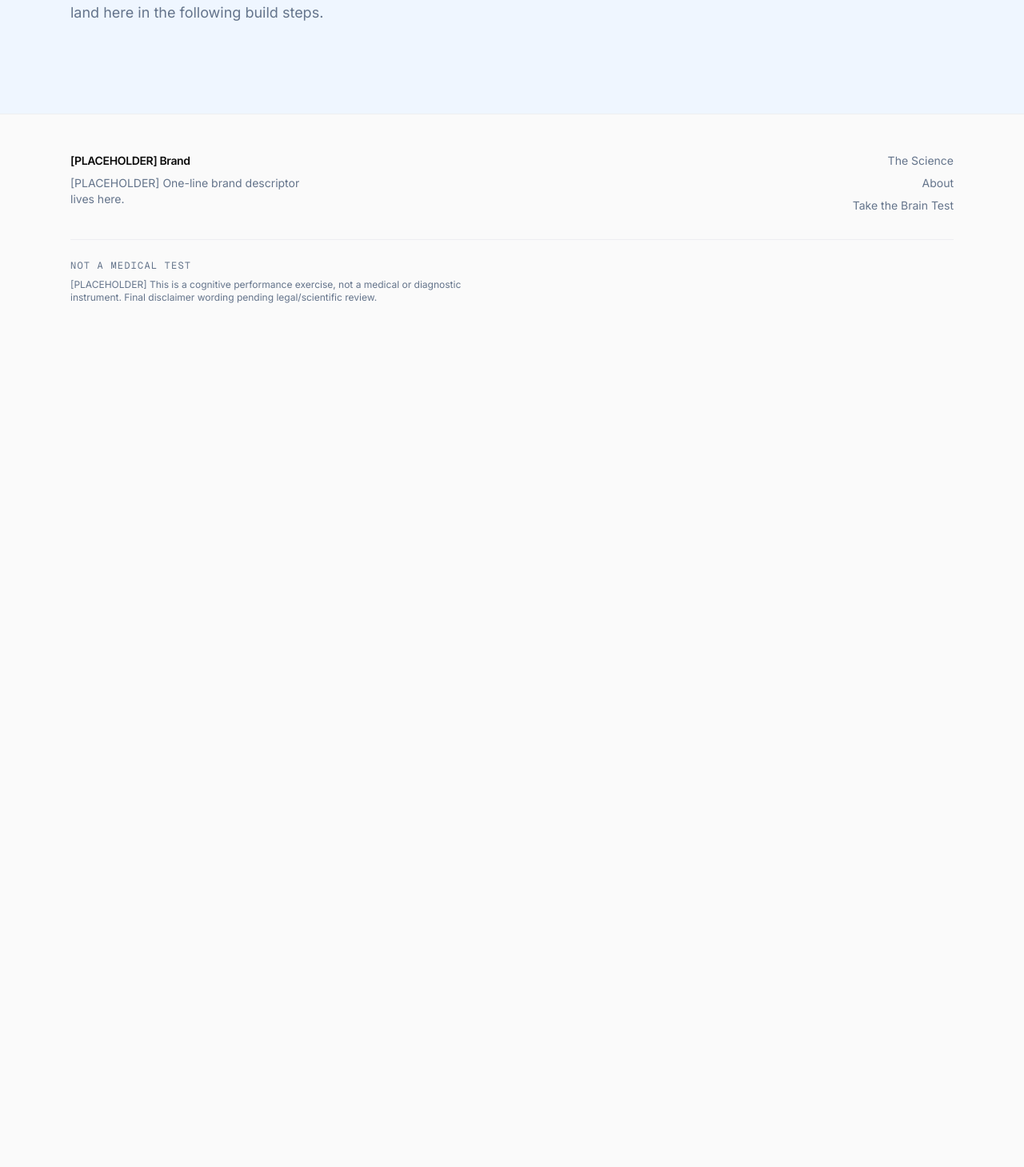
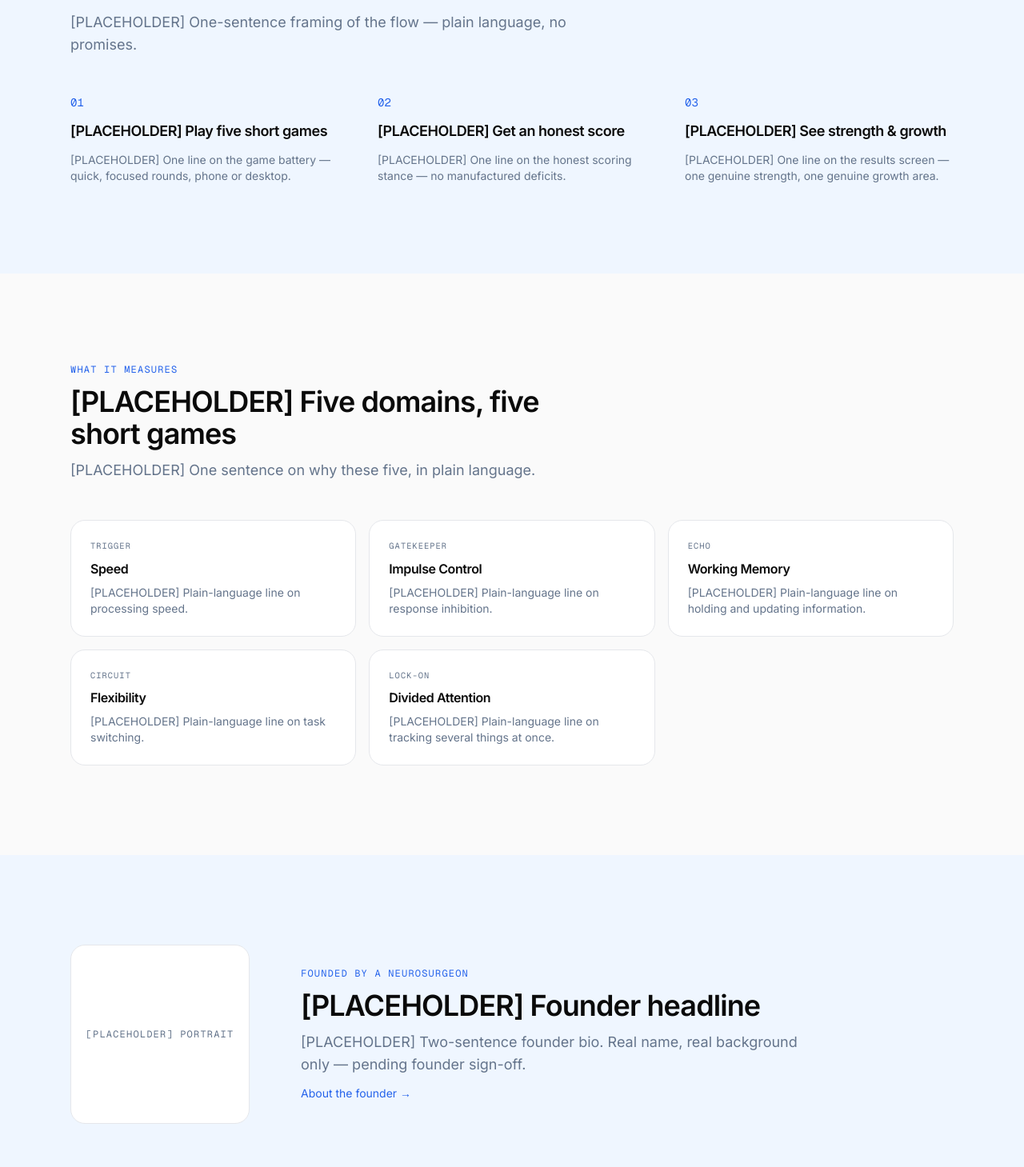
Before and after one commit to raghhavv03/brain-test, a Next.js app: page / in a window 1280 px wide. Shown: the part 971-2430 px from the top of the page at 80% size. Before the commit the page ends 1399 px from the top, so only its background shows below. Built offline with nearby package versions, Linux system fonts and the light colour scheme; no server answers.

Commit message:
Phase 4.2 step 3 completed

```diff
--- a/src/app/page.tsx
+++ b/src/app/page.tsx
@@ -5,6 +5,51 @@ import { HeroVisual } from "@/components/shell/hero/hero-visual";
 import { Section, SectionHeading } from "@/components/shell/section";
 import { SiteFooter } from "@/components/shell/site-footer";
 import { SiteHeader } from "@/components/shell/site-header";
+
+const steps = [
+  {
+    title: "[PLACEHOLDER] Play five short games",
+    body: "[PLACEHOLDER] One line on the game battery — quick, focused rounds, phone or desktop.",
+  },
+  {
+    title: "[PLACEHOLDER] Get an honest score",
+    body: "[PLACEHOLDER] One line on the honest scoring stance — no manufactured deficits.",
+  },
+  {
+    title: "[PLACEHOLDER] See strength & growth",
+    body: "[PLACEHOLDER] One line on the results screen — one genuine strength, one genuine growth area.",
+  },
+];
+
+/* Game and domain names are structurally true (the built battery, §4);
+   descriptions are placeholder copy. */
+const domains = [
+  {
+    game: "Trigger",
+    name: "Speed",
+    body: "[PLACEHOLDER] Plain-language line on processing speed.",
+  },
+  {
+    game: "Gatekeeper",
+    name: "Impulse Control",
+    body: "[PLACEHOLDER] Plain-language line on response inhibition.",
+  },
+  {
+    game: "Echo",
+    name: "Working Memory",
+    body: "[PLACEHOLDER] Plain-language line on holding and updating information.",
+  },
+  {
+    game: "Circuit",
+    name: "Flexibility",
+    body: "[PLACEHOLDER] Plain-language line on task switching.",
+  },
+  {
+    game: "Lock-On",
+    name: "Divided Attention",
+    body: "[PLACEHOLDER] Plain-language line on tracking several things at once.",
+  },
+];
 
 export default function Home() {
   return (
@@ -41,14 +86,111 @@ export default function Home() {
           </div>
         </Section>
 
-        {/* Stub band — proves the Section/tint rhythm; real content in the
-            next steps. */}
+        {/* How it works — three calm steps, mono number markers. */}
         <Section tint>
           <SectionHeading
             overline="How it works"
-            title="[PLACEHOLDER] Section stub"
-            lede="[PLACEHOLDER] The how-it-works steps, domain grid, and credibility band land here in the following build steps."
+            title="[PLACEHOLDER] Three steps, about ten minutes"
+            lede="[PLACEHOLDER] One-sentence framing of the flow — plain language, no promises."
           />
+          <ol className="mt-12 grid gap-8 md:grid-cols-3 md:gap-12">
+            {steps.map((step, i) => (
+              <li key={step.title} className="flex flex-col gap-3">
+                <span className="font-mono text-sm text-primary">
+                  0{i + 1}
+                </span>
+                <h3 className="text-lg font-semibold tracking-tight">
+                  {step.title}
+                </h3>
+                <p className="max-w-prose text-sm text-muted-foreground">
+                  {step.body}
+                </p>
+              </li>
+            ))}
+          </ol>
+        </Section>
+
+        {/* Five domains — the shell's calm expression of the game battery. */}
+        <Section>
+          <SectionHeading
+            overline="What it measures"
+            title="[PLACEHOLDER] Five domains, five short games"
+            lede="[PLACEHOLDER] One sentence on why these five, in plain language."
+          />
+          <div className="mt-12 grid gap-4 sm:grid-cols-2 lg:grid-cols-3">
+            {domains.map((domain) => (
+              <div
+                key={domain.name}
+                className="flex flex-col gap-2 rounded-2xl border border-border bg-card p-6"
+              >
+                <p className="font-mono text-[0.65rem] uppercase tracking-widest text-muted-foreground">
+                  {domain.game}
+                </p>
+                <h3 className="text-base font-semibold tracking-tight">
+                  {domain.name}
+                </h3>
+                <p className="text-sm text-muted-foreground">{domain.body}</p>
+              </div>
+            ))}
+          </div>
+        </Section>
+
+        {/* Credibility band — neurosurgeon-founded framing. No invented
+            credentials/institutions; anything unknown reads as an obvious
+            placeholder (§8a). */}
+        <Section tint>
+          <div className="grid items-center gap-10 md:grid-cols-[auto_1fr] md:gap-16">
+            <div className="flex aspect-square w-48 items-center justify-center rounded-2xl border border-border bg-card md:w-56">
+              <p className="font-mono text-xs uppercase tracking-widest text-muted-foreground">
+                [Placeholder] Portrait
+              </p>
+            </div>
+            <div className="flex max-w-prose flex-col gap-3">
+              <p className="font-mono text-xs uppercase tracking-widest text-primary">
+                Founded by a neurosurgeon
+              </p>
+              <h2 className="text-2xl font-semibold tracking-tight md:text-4xl">
+                [PLACEHOLDER] Founder headline
+              </h2>
+              <p className="text-base text-muted-foreground md:text-lg">
+                [PLACEHOLDER] Two-sentence founder bio. Real name, real
+                background only — pending founder sign-off.
+              </p>
+              <Link
+                href="/about"
+                className="text-sm text-primary transition-colors hover:text-accent-foreground"
+              >
+                About the founder →
+              </Link>
+            </div>
+          </div>
+        </Section>
+
+        {/* Honesty teaser — the "honest, not rigged" stance, links to Science. */}
+        <Section>
+          <SectionHeading
+            overline="Honest, not rigged"
+            title="[PLACEHOLDER] The score you get is the score you earned"
+            lede="[PLACEHOLDER] Two sentences previewing the honesty stance: no manufactured deficits, scores anchored to task structure, no percentiles until real norms exist."
+          />
+          <Link
+            href="/science"
+            className="mt-6 inline-block text-sm text-primary transition-colors hover:text-accent-foreground"
+          >
+            Read how scoring works →
+          </Link>
+        </Section>
+
+        {/* Final CTA band. */}
+        <Section tint>
+          <div className="flex flex-col items-center gap-6 text-center">
+            <SectionHeading
+              align="center"
+              overline="Ready when you are"
+              title="[PLACEHOLDER] Ten minutes. Five games. One honest score."
+            />
+            <EnterLabButton size="lg">Take the Brain Test</EnterLabButton>
+          </div>
         </Section>
       </main>
       <SiteFooter />
```
